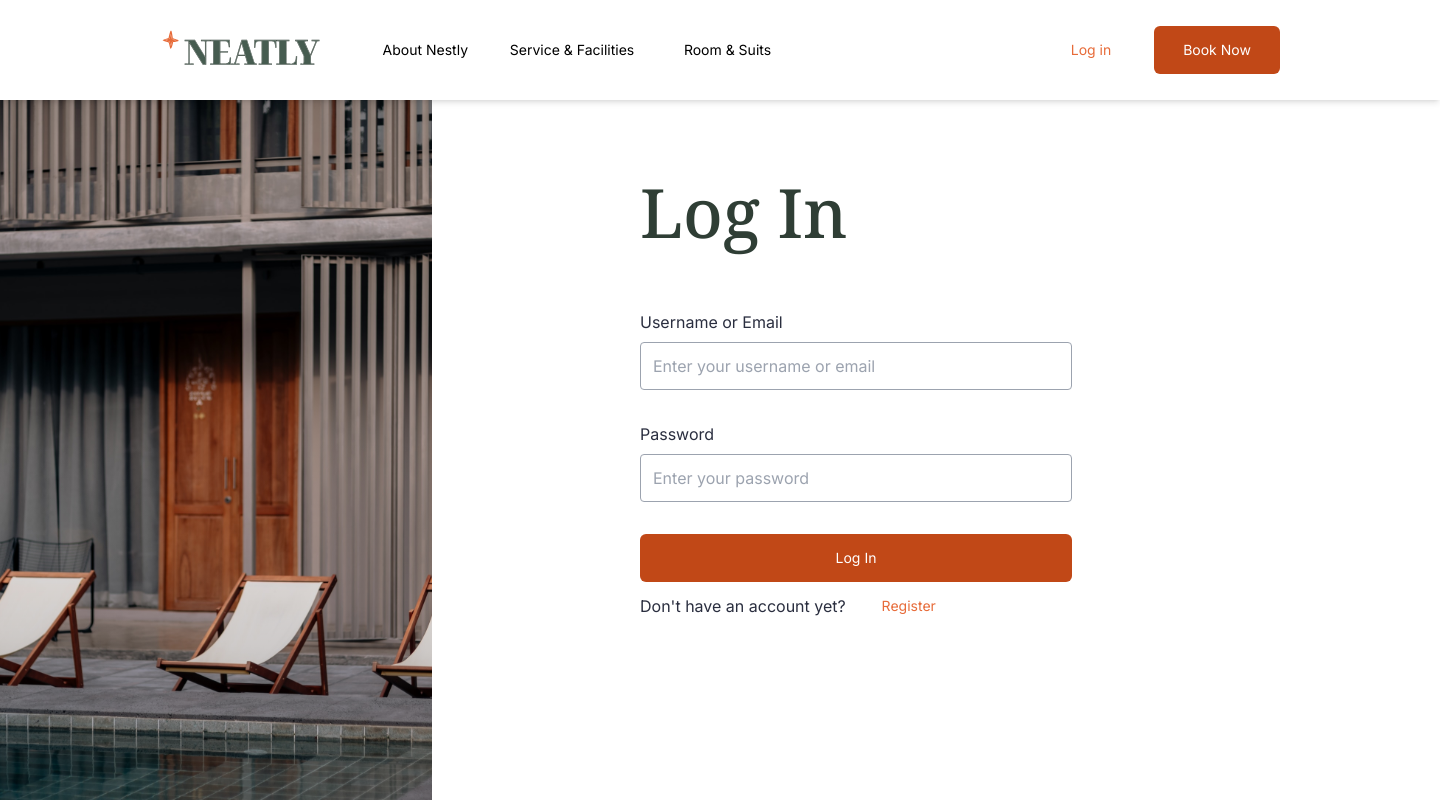
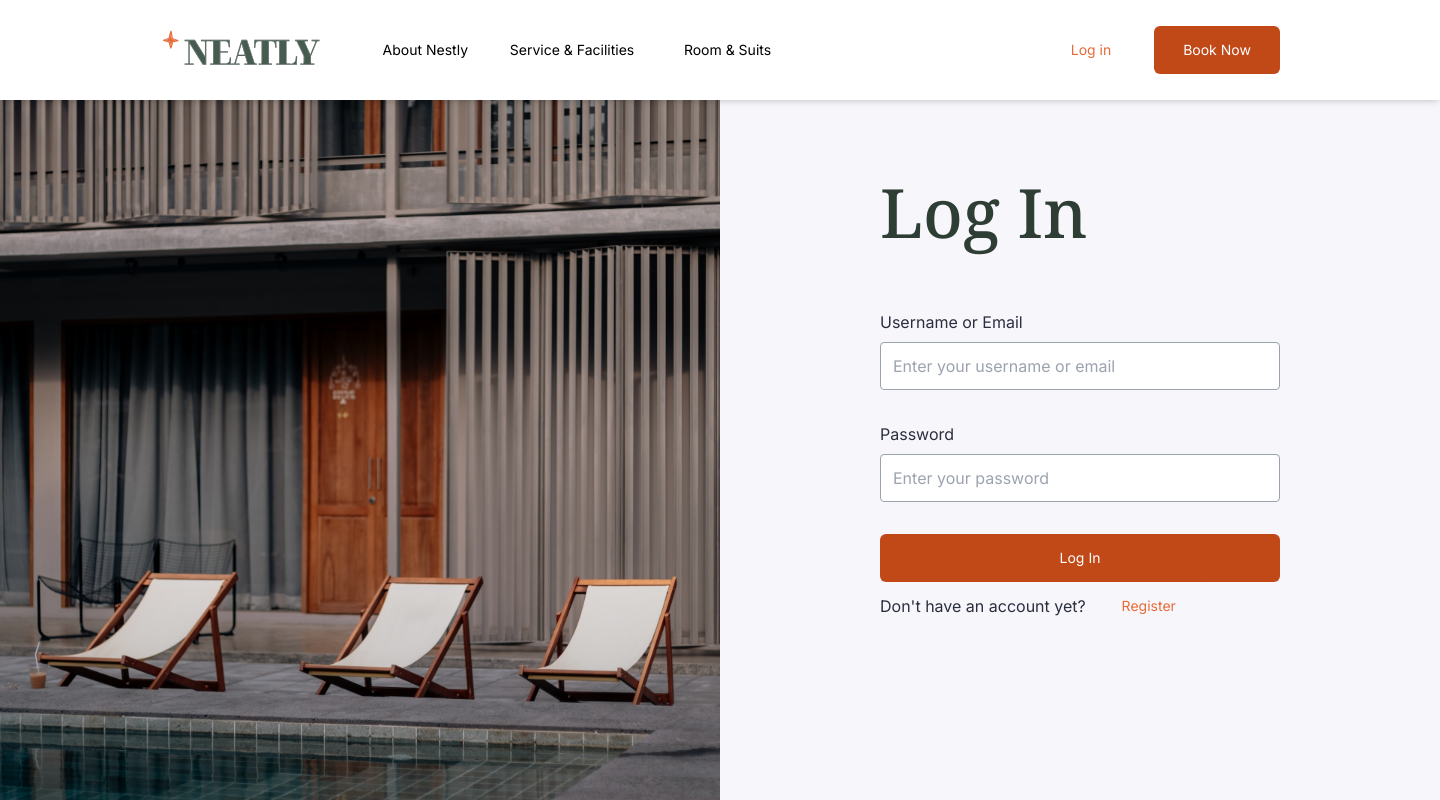
Before and after one commit to babymoonjunior/hotel-reservation, a Next.js app in the folder client/: page /login in a window 1280 px wide. Shown: the top 800 px of the page, 1440 px wide, since content can reach past the window. Built offline with nearby package versions, Linux system fonts and the light colour scheme.

Commit message:
feat(login): add bg color adjust layout

```diff
--- a/client/src/app/(Users)/(Register)/login/page.js
+++ b/client/src/app/(Users)/(Register)/login/page.js
@@ -9,9 +9,9 @@ export const metadata = {
 
 export default function LoginPage() {
   return (
-    <div className='flex text-gray-900 h-full w-full'>
+    <div className='flex bg-utility-bg text-gray-900 h-full w-[1440px]'>
       {/* ใส่ Component1 <RegisterForm /> ที่นี่ (Pond) */}
-      <div className=" flex-1 h-[924px] w-[708px] relative">
+      <div className=" h-[924px] w-1/2 relative">
         <Image
           className=""
           src="/loginphoto.svg"
--- a/client/src/app/(Users)/components/loginFrom.jsx
+++ b/client/src/app/(Users)/components/loginFrom.jsx
@@ -5,7 +5,7 @@ import Link from "next/link";
 export default function LoginFrom() {
   return (
     <>
-      <form className="flex-1 flex flex-col h-full w-full font-sans p-52 pt-40">
+      <form className=" flex flex-col h-full w-1/2 font-sans p-40 pt-40">
         <t className="font-mono font-medium text-[68px] h-[85px] text-green-800 mb-16">
           Log In
         </t>
@@ -34,7 +34,12 @@ export default function LoginFrom() {
         <div className="flex items-center">
           <span>Don't have an account yet?</span>{" "}
           <Link href="/register">
-            <Button variant="ghost">Register</Button>
+            <Button
+              variant="ghost"
+              className="bg-utility-bg hover:bg-utility-bg active:bg-utility-bg"
+            >
+              Register
+            </Button>
           </Link>
         </div>
       </form>
```
